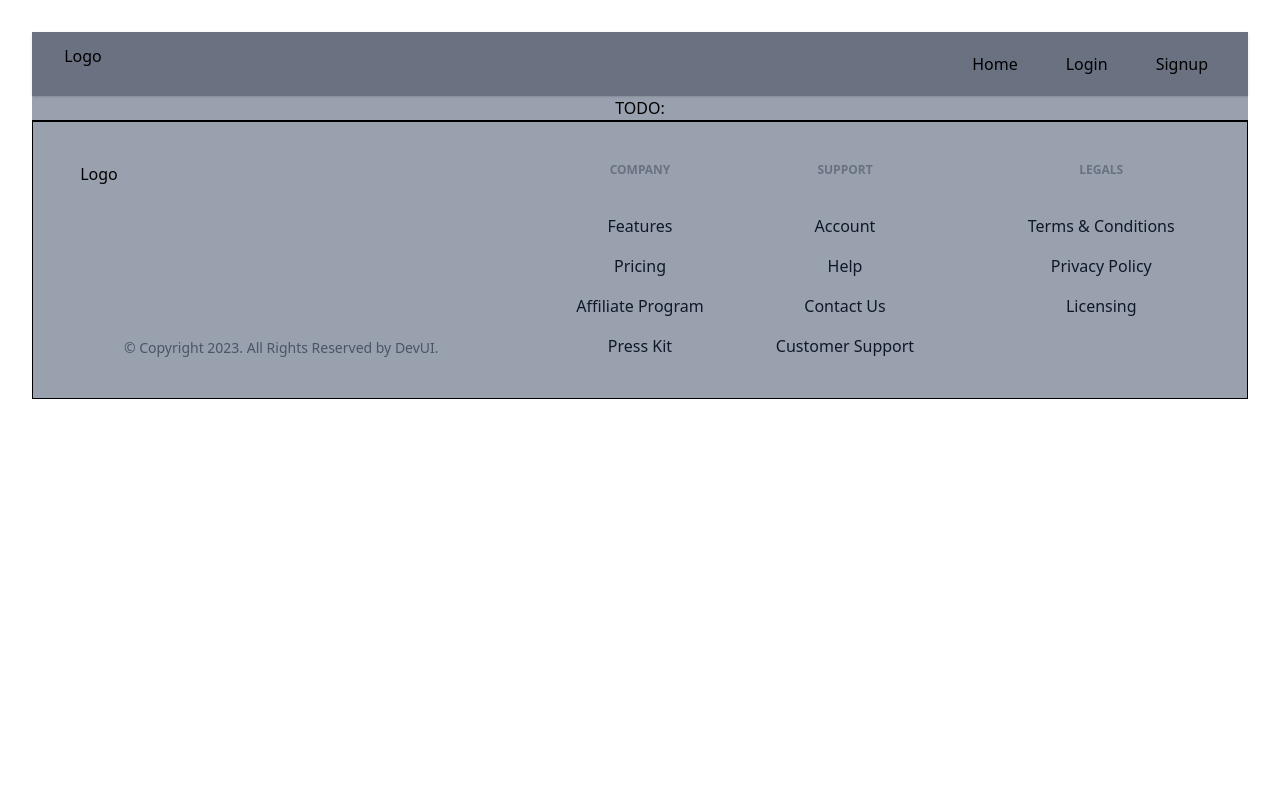
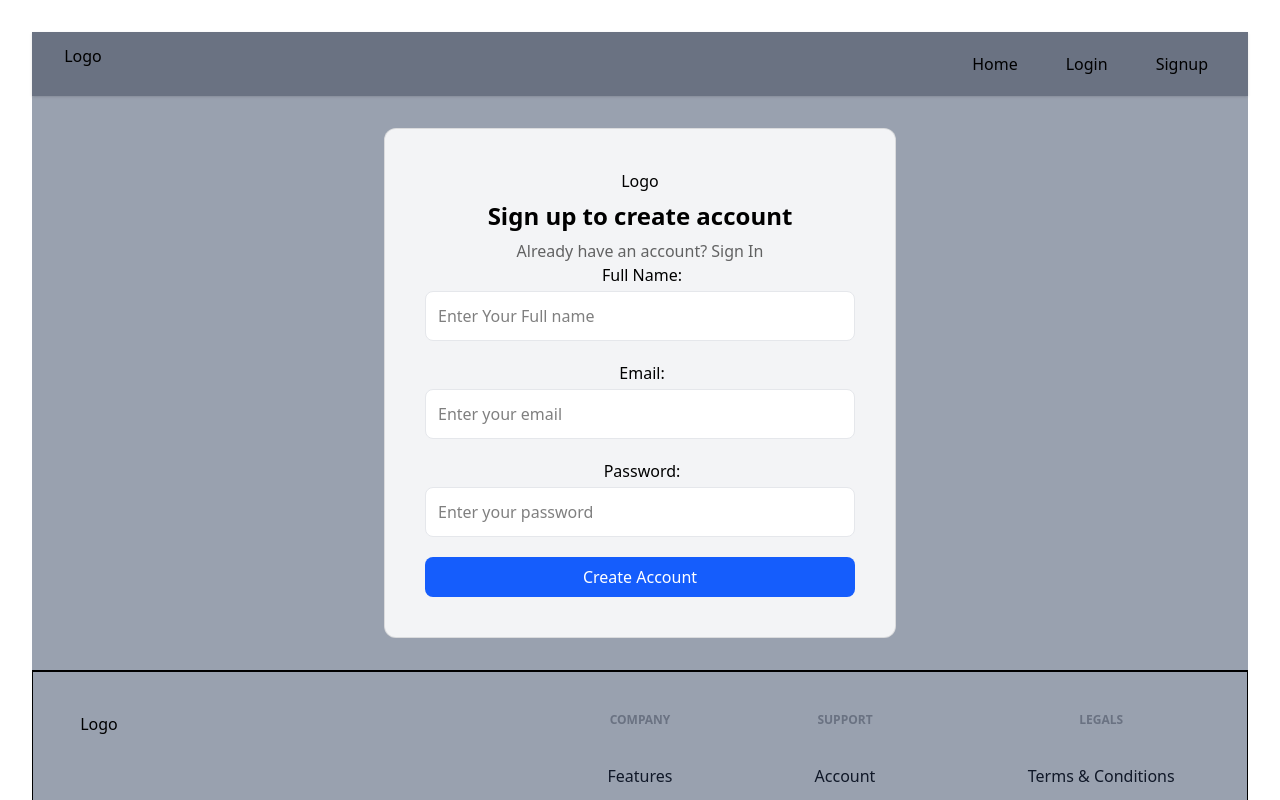
Before and after one commit to Prottoy123/Blog_APP, a React app: page /signup in a window 1280 px wide. Shown: the top 800 px of the page. Built offline with nearby package versions, Linux system fonts and the light colour scheme; no server answers; the HTML template or start-up script is replaced by a standard one.

Commit message:
SignUp issue fixed

```diff
--- a/src/App.jsx
+++ b/src/App.jsx
@@ -1,41 +1,43 @@
-import { useEffect, useState } from 'react'
-import {useDispatch} from 'react-redux'
-import './App.css'
-import authService from './appwrite/auth'
-import {login,logout} from './store/authSlice'
-import { Footer, Header } from './components'
+import { useEffect, useState } from "react";
+import { useDispatch } from "react-redux";
+import "./App.css";
+import authService from "./appwrite/auth";
+import { login, logout } from "./store/authSlice";
+import { Footer, Header } from "./components";
+import { Outlet } from "react-router-dom"; // FIX: Outlet ইমপোর্ট করা হলো
 
 function App() {
+  const [loading, setLoading] = useState(true);
+  const dispatch = useDispatch();
 
-  const [loading,setLoading] = useState(true)
-  const dispatch = useDispatch()
-
-  useEffect(()=>{
-    authService.getCurrentUser()
-    .then((userData)=>{
+  useEffect(() => {
+    authService
+      .getCurrentUser()
+      .then((userData) => {
         if (userData) {
-        dispatch(login({userData}))
-      }
-      else{
-        dispatch(logout())
+          dispatch(login(userData));
+        } else {
+          dispatch(logout());
         }
       })
-    .finally(()=>setLoading(false))
-
-  },[])
+      .catch((error) => {
+        dispatch(logout());
+      })
+      .finally(() => setLoading(false));
+  }, [dispatch]);
 
   return !loading ? (
-  <div className='min-h-sc flex flex-wrap content-between bg-gray-400 '>
-<div className='w-full block'>
-  <Header/>
+    <div className="min-h-sc flex flex-wrap content-between bg-gray-400 ">
+      <div className="w-full block">
+        <Header />
         <main>
-    TODO:
+          {/* FIX: TODO সরিয়ে Outlet বসানো হলো। এখন সব চাইল্ড পেজ এখানে রেন্ডার হবে */}
+          <Outlet />
         </main>
-  <Footer/>
+        <Footer />
       </div>
-
     </div>
- ):(null)
+  ) : null;
 }
 
-export default App
+export default App;
--- a/src/components/Signup.jsx
+++ b/src/components/Signup.jsx
@@ -1,5 +1,5 @@
 import React, { useState } from "react";
-import authService, { AuthService } from "../appwrite/auth";
+import authService from "../appwrite/auth";
 import { Link, useNavigate } from "react-router-dom";
 import { login } from "../store/authSlice";
 import { Button, Input, Logo } from "./index";
@@ -7,26 +7,25 @@ import { useDispatch } from "react-redux";
 import { useForm } from "react-hook-form";
 
 function Signup() {
-const navigate = useNavigate();
-const [error,setError]= useState("");
-const dispatch = useDispatch();
-const {register, handleSubmit} = useForm();
+  const navigate = useNavigate();
+  const [error, setError] = useState("");
+  const dispatch = useDispatch();
+  const { register, handleSubmit } = useForm();
 
-const create = async(data)=>{
-    setError("")
+  const create = async (data) => {
+    setError(""); // আগের এরর ক্লিয়ার করা হলো
     try {
-        const UserData= await authService.createAccount(data)
-        if (UserData) {
-            const userData = await authService.getCurrentUser ()
-            if (userData) dispatch(login(userData));
-            navigate("/")
-
-        }
-
+      const userData = await authService.createAccount(data);
+      if (userData) {
+        const currentUser = await authService.getCurrentUser();
+        if (currentUser) dispatch(login(currentUser));
+        navigate("/");
+      }
     } catch (error) {
-
+      // FIX: এররটি স্টেট-এ সেট করা হলো যাতে ইউজার UI-তে দেখতে পায়
+      setError(error.message);
     }
-}
+  };
 
   return (
     <div className="flex items-center justify-center">
@@ -50,11 +49,15 @@ const create = async(data)=>{
             Sign In
           </Link>
         </p>
+
+        {/* এরর মেসেজ রেন্ডারিং */}
         {error && <p className="text-red-600 mt-8 text-center">{error}</p>}
+
         <form onSubmit={handleSubmit(create)}>
           <div className="space-y-5">
-            <input
-              label="Full Name:"
+            {/* FIX: ছোট হাতের <input> পরিবর্তন করে কাস্টম <Input> করা হলো */}
+            <Input
+              label="Full Name: "
               placeholder="Enter Your Full name"
               {...register("name", {
                 required: true,
@@ -76,18 +79,20 @@ const create = async(data)=>{
             />
 
             <Input
-            label="Password"
-            type="password"
-            placeholder="Enter your password"
-            {...register("password",{
-                required:true,
+              label="Password: "
+              type="password"
+              placeholder="Enter your password"
+              {...register("password", {
+                required: true,
+              })}
+            />
 
-            })}
-
-            />
-            <button type="submit" className="w-full">
-                createAccount
-
+            {/* FIX: Button কম্পোনেন্ট ব্যবহার করা উচিত যদি তোমার index.js-এ থাকে, নাহলে সাধারণ button ঠিক আছে */}
+            <button
+              type="submit"
+              className="w-full bg-blue-600 text-white px-4 py-2 rounded-lg hover:bg-blue-700"
+            >
+              Create Account
             </button>
           </div>
         </form>
--- a/src/main.jsx
+++ b/src/main.jsx
@@ -38,7 +38,7 @@ const router = createBrowserRouter([
         path: "/signup",
         element: (
           <AuthLayout authentication={false}>
-            <Signup />
+            <Signup/>
           </AuthLayout>
         ),
       },
```
Also changed, not shown: src/pages/Signup.jsx (+6 -8 lines). Lines whose indentation alone changed are shown as unchanged.
